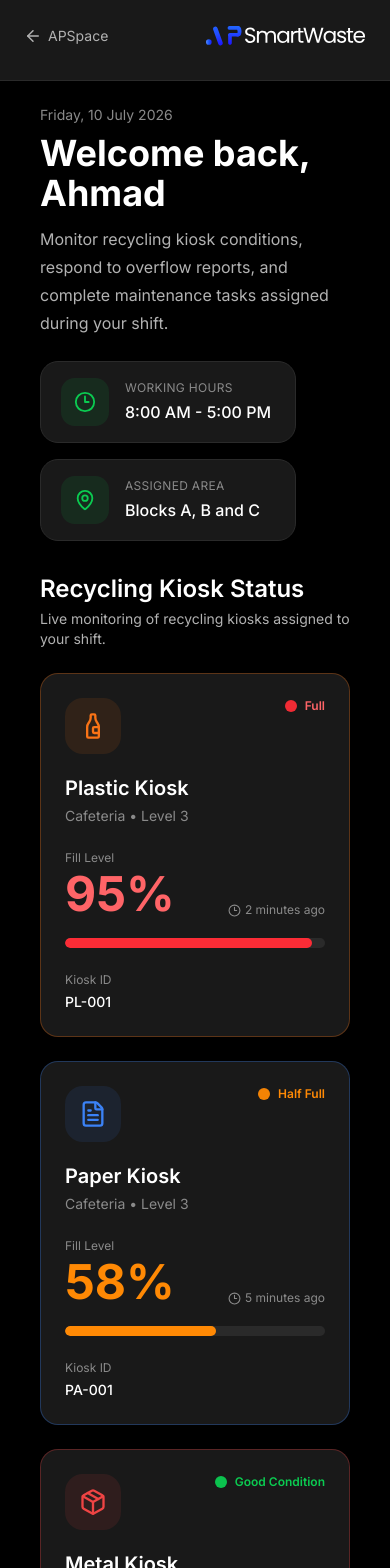
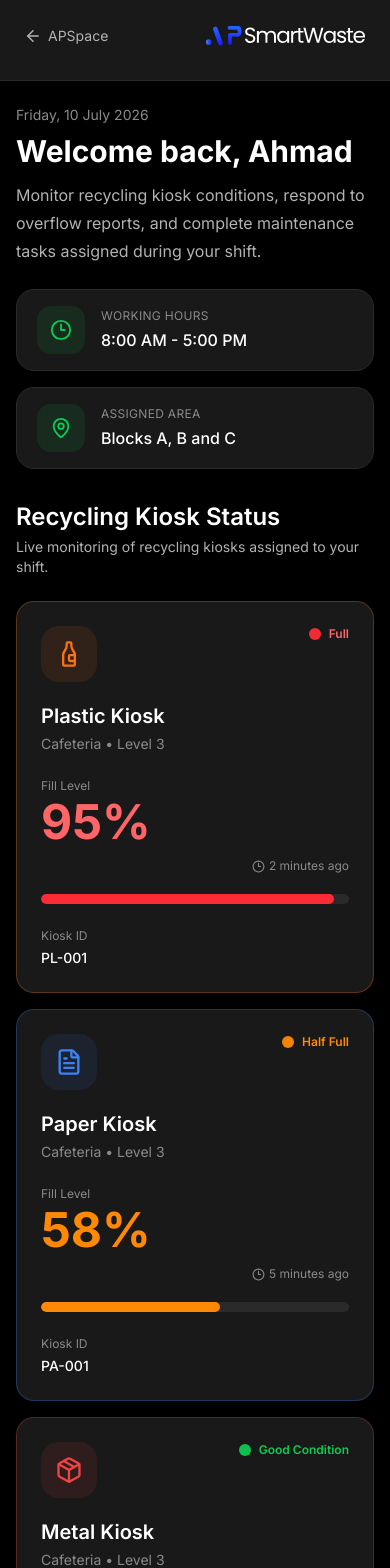
Before and after one commit to sevenpluseight/apu_gci_apsmartwaste, a Next.js app: page /janitor in a window 390 px wide. Shown: the top 1568 px of the page. Built offline with nearby package versions, Linux system fonts and the light colour scheme.

Commit message:
Fixed overflowing card on mobile devices

```diff
--- a/src/app/janitor/page.tsx
+++ b/src/app/janitor/page.tsx
@@ -12,7 +12,7 @@ const overview = overviewData as JanitorOverview;
 
 export default function JanitorOverviewPage() {
   return (
-    <main className="mx-auto max-w-360 px-10 py-6 text-white">
+    <main className="mx-auto w-full max-w-6xl overflow-x-hidden px-4 py-6 text-white sm:px-6 lg:px-8 xl:px-10">
       <JanitorHeader
         date={overview.date}
         janitorName={overview.janitor.name}
--- a/src/components/janitor/JanitorHeader.tsx
+++ b/src/components/janitor/JanitorHeader.tsx
@@ -16,10 +16,10 @@ export default function JanitorHeader({
   return (
     <section className="flex flex-col gap-6 lg:flex-row lg:items-end lg:justify-between">
       {/* Left */}
-      <div>
+      <div className="min-w-0">
         <p className="text-sm text-[#8A8A8A]">{date}</p>
 
-        <h1 className="mt-2 text-4xl font-bold text-white">
+        <h1 className="mt-2 text-3xl font-bold text-white sm:text-4xl">
           Welcome back, {janitorName}
         </h1>
 
@@ -30,9 +30,9 @@ export default function JanitorHeader({
       </div>
 
       {/* Shift Summary */}
-      <div className="flex flex-wrap gap-4">
+      <div className="flex w-full flex-col gap-4 sm:flex-row sm:flex-wrap lg:w-auto">
         {/* Working Hours */}
-        <div className="flex min-w-64 items-center gap-4 rounded-2xl border border-[#2A2A2A] bg-[#191919] px-5 py-4">
+        <div className="flex w-full items-center gap-4 rounded-2xl border border-[#2A2A2A] bg-[#191919] px-5 py-4 sm:w-auto sm:min-w-64">
           <div className="flex h-12 w-12 items-center justify-center rounded-xl bg-[#0BCB51]/10">
             <Clock3
               size={22}
@@ -52,7 +52,7 @@ export default function JanitorHeader({
         </div>
 
         {/* Assigned Area */}
-        <div className="flex min-w-64 items-center gap-4 rounded-2xl border border-[#2A2A2A] bg-[#191919] px-5 py-4">
+        <div className="flex w-full items-center gap-4 rounded-2xl border border-[#2A2A2A] bg-[#191919] px-5 py-4 sm:w-auto sm:min-w-64">
           <div className="flex h-12 w-12 items-center justify-center rounded-xl bg-[#0BCB51]/10">
             <MapPin
               size={22}
--- a/src/components/janitor/KioskStatusOverview.tsx
+++ b/src/components/janitor/KioskStatusOverview.tsx
@@ -72,7 +72,7 @@ export default function KioskStatusOverview({
   kiosks,
 }: Props) {
   return (
-    <section>
+    <section className="overflow-hidden">
       <div className="flex items-end justify-between">
         <div>
           <h2 className="text-2xl font-semibold text-white">
@@ -85,7 +85,7 @@ export default function KioskStatusOverview({
         </div>
       </div>
 
-      <div className="mt-6 grid gap-6 lg:grid-cols-3">
+      <div className="mt-6 grid gap-4 sm:gap-6 md:grid-cols-2 xl:grid-cols-3">
         {kiosks.map((kiosk) => {
           const config = kioskConfig[kiosk.type];
           const status = statusConfig[kiosk.status];
@@ -95,7 +95,7 @@ export default function KioskStatusOverview({
           return (
             <div
               key={kiosk.id}
-              className={`group rounded-2xl border ${config.border} bg-[#191919] p-6 transition-all duration-300 hover:-translate-y-1 hover:shadow-[0_0_30px_rgba(11,203,81,0.12)]`}
+              className={`group min-w-0 rounded-2xl border ${config.border} bg-[#191919] p-6 transition-all duration-300 hover:-translate-y-1 hover:shadow-[0_0_30px_rgba(11,203,81,0.12)]`}
             >
               {/* Header */}
               <div className="flex items-start justify-between">
@@ -131,7 +131,7 @@ export default function KioskStatusOverview({
               </p>
 
               {/* Fill Level */}
-              <div className="mt-6 flex items-end justify-between">
+              <div className="mt-6 flex flex-col gap-3 sm:flex-row sm:items-end sm:justify-between">
                 <div>
                   <p className="text-xs text-[#8A8A8A]">
                     Fill Level
@@ -144,7 +144,7 @@ export default function KioskStatusOverview({
                   </p>
                 </div>
 
-                <div className="text-right">
+                <div className="text-left sm:text-right">
                   <div className="flex items-center justify-end gap-1 text-[#8A8A8A]">
                     <Clock3 size={13} />
 
--- a/src/components/janitor/MaintenanceReminder.tsx
+++ b/src/components/janitor/MaintenanceReminder.tsx
@@ -2,7 +2,7 @@ import { Bell, CircleCheck, ShieldCheck } from "lucide-react";
 
 export default function MaintenanceReminder() {
   return (
-    <section className="rounded-2xl border border-[#0BCB51]/20 bg-[#0BCB51]/10 p-6">
+    <section className="overflow-hidden rounded-2xl border border-[#0BCB51]/20 bg-[#0BCB51]/10 p-6">
       <div className="flex items-center gap-3">
         <div className="flex h-12 w-12 items-center justify-center rounded-xl bg-[#0BCB51]/15">
           <Bell
--- a/src/components/janitor/OverflowReportSummary.tsx
+++ b/src/components/janitor/OverflowReportSummary.tsx
@@ -22,7 +22,7 @@ export default function OverflowReportSummary({
   reports,
 }: OverflowReportSummaryProps) {
   return (
-    <section className="rounded-2xl border border-[#2A2A2A] bg-[#191919] p-6">
+    <section className="overflow-hidden rounded-2xl border border-[#2A2A2A] bg-[#191919] p-6">
       <div className="flex items-start justify-between gap-4">
         <div>
           <h2 className="text-xl font-semibold text-white">
--- a/src/components/janitor/UpcomingMaintenance.tsx
+++ b/src/components/janitor/UpcomingMaintenance.tsx
@@ -9,7 +9,7 @@ export default function UpcomingMaintenance({
   maintenance,
 }: UpcomingMaintenanceProps) {
   return (
-    <section className="rounded-2xl border border-[#2A2A2A] bg-[#191919] p-6">
+    <section className="overflow-hidden rounded-2xl border border-[#2A2A2A] bg-[#191919] p-6">
       <div>
         <h2 className="text-xl font-semibold text-white">
           Predicted Maintenance
```
